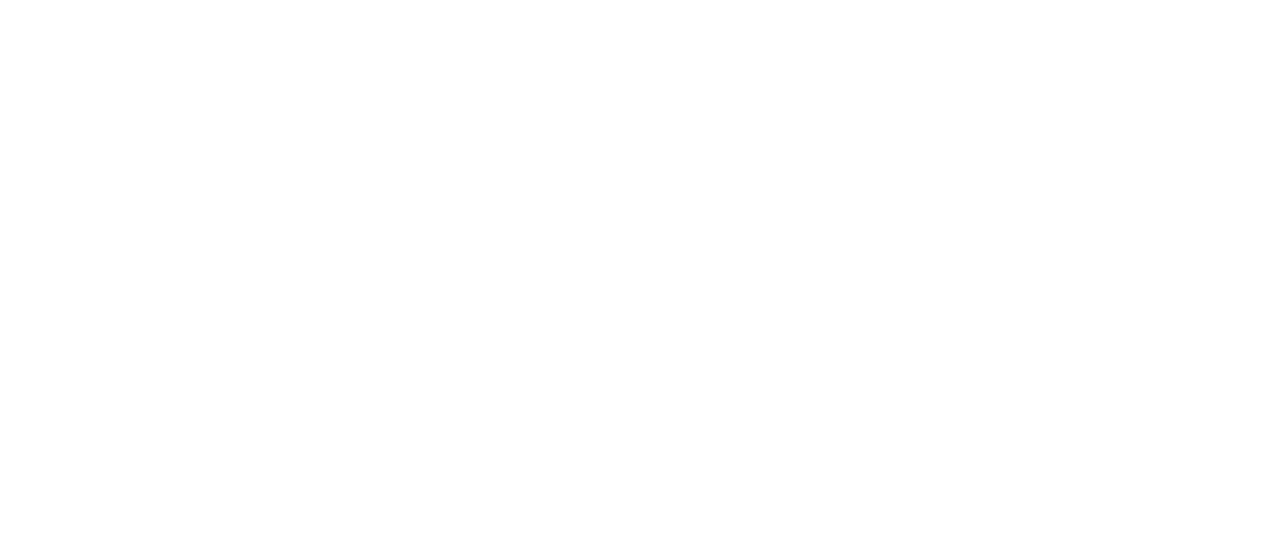
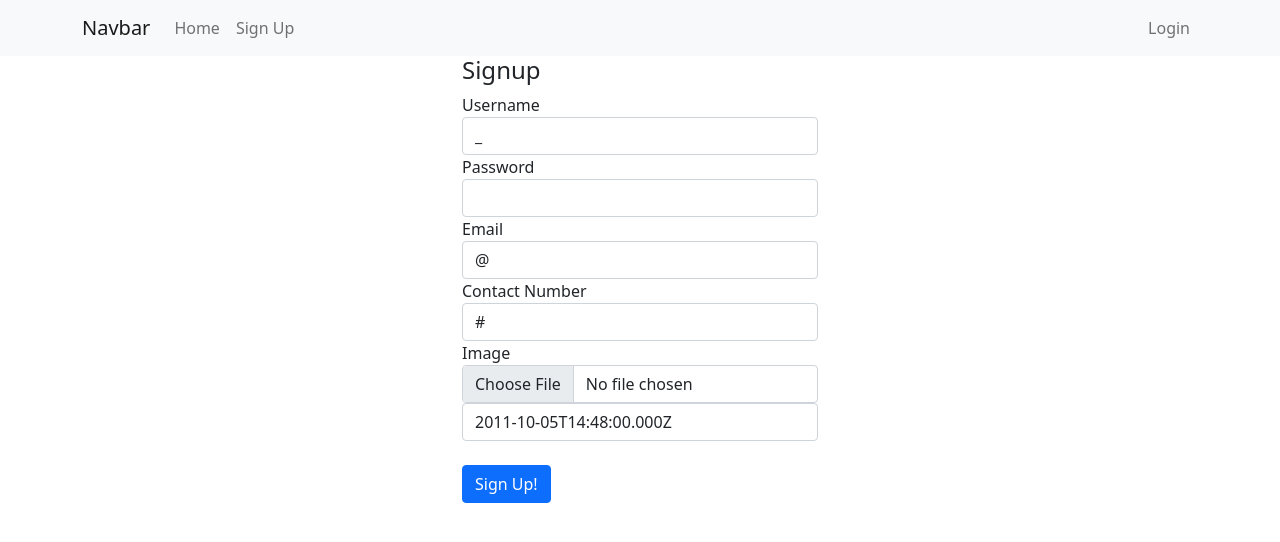
Before and after one commit to gmkhussain/mongodb-node-api, a React (Create React App) app in the folder react-app/: page /signup in a window 1280 px wide. Shown: the top 542 px of the page. Built offline with nearby package versions, Linux system fonts and the light colour scheme.

Commit message:
Signup User React <--|--> Node

```diff
--- a/react-app/src/App.js
+++ b/react-app/src/App.js
@@ -22,6 +22,7 @@
 import BackendUsersListing from './views/backend/pages/Users/UserListing'
 import BackendAddUser from  './views/backend/pages/Users/AddUser'
 import BackendUserDetails from './views/backend/pages/Users/UserDetails';
+import SignUp from './views/frontend/pages/Signup';
 
 function App() {
 
@@ -41,6 +42,12 @@
           <Route exact path="/login">
             <DefaultLayout>
               <Login />
+            </DefaultLayout>
+          </Route>
+
+          <Route exact path="/signup">
+            <DefaultLayout>
+              <SignUp />
             </DefaultLayout>
           </Route>
 
--- a/react-app/src/views/backend/layouts/Header.js
+++ b/react-app/src/views/backend/layouts/Header.js
@@ -30,7 +30,7 @@
                               <Link to="/" className="nav-link">Home</Link>
                            </li>
                            <li className="nav-item">
-                              <Link to="/singup" className="nav-link">Sign Up</Link>
+                              <Link to="/signup" className="nav-link">Sign Up</Link>
                            </li>
                         </ul>
 
--- a/react-app/src/views/backend/pages/Users/UserDetails.js
+++ b/react-app/src/views/backend/pages/Users/UserDetails.js
@@ -8,23 +8,28 @@
 
     const { id } = useParams();
 
-    const [pageInfo, setPageInfo] = useState({
-        userInfo: {}
+    // const [pageInfo, setPageInfo] = useState({
+    //     userInfo: {}
+    // })
+
+    // User = pageInfo : for on page use
+
+
+
+    const [userInfo, setUserInfo] = useState({
+        username: '',
+        email: '',
+        contact_number: '',
+        location: '',
     })
 
-    const [userInfo, setUserInfo] = useState({
-        username: "amoos",
-        email: "amoos@yopmail.com",
-        contact_number: "12121",
-        location: "...",
-    })
 
 
     const getUserInfo = ( _id ) => {
         axios.get(`${API_BASE_URL}/users/${ _id }`).then( res=> {
 
-            setPageInfo( res.data );
-            console.log("pageInfo", pageInfo)
+            setUserInfo( res.data );
+            console.log("userInfo", userInfo)
 
         }).catch(err=>{
             console.log("Err", err )
@@ -70,13 +75,7 @@
 
 
 
-
-
-
-
-
-
-    const user  = pageInfo;
+    const user  = userInfo;
 
     return (
         <div>
@@ -87,7 +86,7 @@
                 </div>
             </div>
 
-            <div className="row">
+            {/* <div className="row">
 
                 <div className="card col-md-3">
                     <div className="card-img-top">
@@ -98,7 +97,7 @@
                         Email: {user.email}
                     </div>
                 </div>
-            </div>
+            </div> */}
 
 
 
@@ -117,37 +116,47 @@
                         <label>Username</label>
                         <input
                             className="form-control"
-                            type="text" name="username" disabled />
+                            type="text"
+                            name="username"
+                            value={user.username}
+                            disabled />
                     </div>
                     <div className="form-group">
                         <label>Email</label>
                         <input
                             className="form-control"
-                            type="email" name="email"
-                            onChange={updateInput}
+                            type="email"
+                            name="email"
+                            value={user.email}
+                            onKeyUp={updateInput}
                             />
                     </div>
                     <div className="form-group">
                         <label>Contact Number</label>
                         <input
                             className="form-control"
-                            type="text" name="contact_number"
-                            onChange={updateInput}
+                            type="text"
+                            name="contact_number"
+                            value={user.contact_number}
+                            onKeyUp={updateInput}
                             />
                     </div>
                     <div className="form-group">
                         <label>Location</label>
                         <input
                             className="form-control"
-                            type="text" name="location"
-                            onChange={updateInput}
+                            type="text"
+                            name="location"
+                            value={user.location}
+                            onKeyUp={updateInput}
                             />
                     </div>
 
-                    <button type="submit">Save</button>
+                    <div className="form-group">
+                        <button className="btn btn-primary" type="submit">Save</button>
+                    </div>
                 </form>
             </div>
-
 
         </div>
     )
--- a/react-app/src/views/frontend/layouts/Header.js
+++ b/react-app/src/views/frontend/layouts/Header.js
@@ -31,7 +31,7 @@
                               <Link to="/" className="nav-link">Home</Link>
                            </li>
                            <li className="nav-item">
-                              <Link to="/singup" className="nav-link">Sign Up</Link>
+                              <Link to="/signup" className="nav-link">Sign Up</Link>
                            </li>
                         </ul>
 
--- /dev/null
+++ b/react-app/src/views/frontend/pages/Signup.js
@@ -0,0 +1,139 @@
+import React, { useState } from "react";
+import axios from "axios";
+
+import { API_BASE_URL } from '../../../config/config'
+
+
+const SignUp = () => {
+
+    const today = new Date('05 October 2011 14:48 UTC');
+
+    const [signupInfo, setSingupInfo] = useState({
+        username: "_",
+        email: "@",
+        password: "",
+        contact_number: "#",
+        email_verfiy: "",
+        image: "",
+        location: "",
+        created_at: today.toISOString(),
+        updated_at: today.toISOString(),
+        status: '0'
+    })
+
+
+
+
+    const updateInput = ( { target: { name, value } } ) => {
+        setSingupInfo({
+            ...signupInfo,
+            [name]: value
+        })
+    }
+
+
+
+
+
+
+
+
+    const onSignupSubmit = ( e ) => {
+
+        e.preventDefault()
+
+        axios.post(`${API_BASE_URL}/users/signup`, signupInfo).then( res=> {
+            console.log("Res", res )
+        }).catch( err=> {
+            console.log("Err", err )
+        })
+
+    }
+
+
+    const userInfo = signupInfo;
+
+    return (
+        <section className="signup-page">
+            <div className="container">
+                <div className="row">
+
+                    <div className="col-md-4 offset-md-4 signup-form">
+
+                        <form onSubmit={onSignupSubmit} >
+
+                            <h4>Signup</h4>
+
+                            <div className="form-group">
+                                <label>Username</label>
+                                <input
+                                        className="form-control"
+                                        type="text"
+                                        name="username"
+                                        value={userInfo.username}
+                                        onChange={updateInput}
+                                        />
+                            </div>
+
+                             <div className="form-group">
+                                <label>Password</label>
+                                <input  className="form-control"
+                                        type="password"
+                                        name="password"
+                                        value={userInfo.password}
+                                        onChange={updateInput}
+                                        />
+                            </div>
+
+                            <div className="form-group">
+                                <label>Email</label>
+                                <input  className="form-control"
+                                        type="text"
+                                        name="email"
+                                        value={userInfo.email}
+                                        onChange={updateInput}
+                                        />
+                            </div>
+
+                            <div className="form-group">
+                                <label>Contact Number</label>
+                                <input  className="form-control"
+                                        type="text"
+                                        name="contact_number"
+                                        value={userInfo.contact_number}
+                                        onChange={updateInput}
+                                        />
+                            </div>
+
+                            <div className="form-group">
+                                <label>Image</label>
+                                <input  className="form-control"
+                                        type="file"
+                                        name="image"
+                                        value=''
+                                        onChange={updateInput}
+                                        />
+                            </div>
+
+                            <div className="form-group">
+                                <input  className="form-control"
+                                        type="text"
+                                        name="created_at"
+                                        value={ today.toISOString() }
+                                        onChange={updateInput}
+                                        />
+                            </div>
+
+                            <div className="form-group my-4">
+                                <button className="btn btn-primary" type="submit">Sign Up!</button>
+                            </div>
+
+                        </form>
+                    </div>
+                </div>
+            </div>
+        </section>
+    )
+}
+
+export default SignUp;
```
Also changed, not shown: 1 other file (tests, documents, lock files or other folders).
